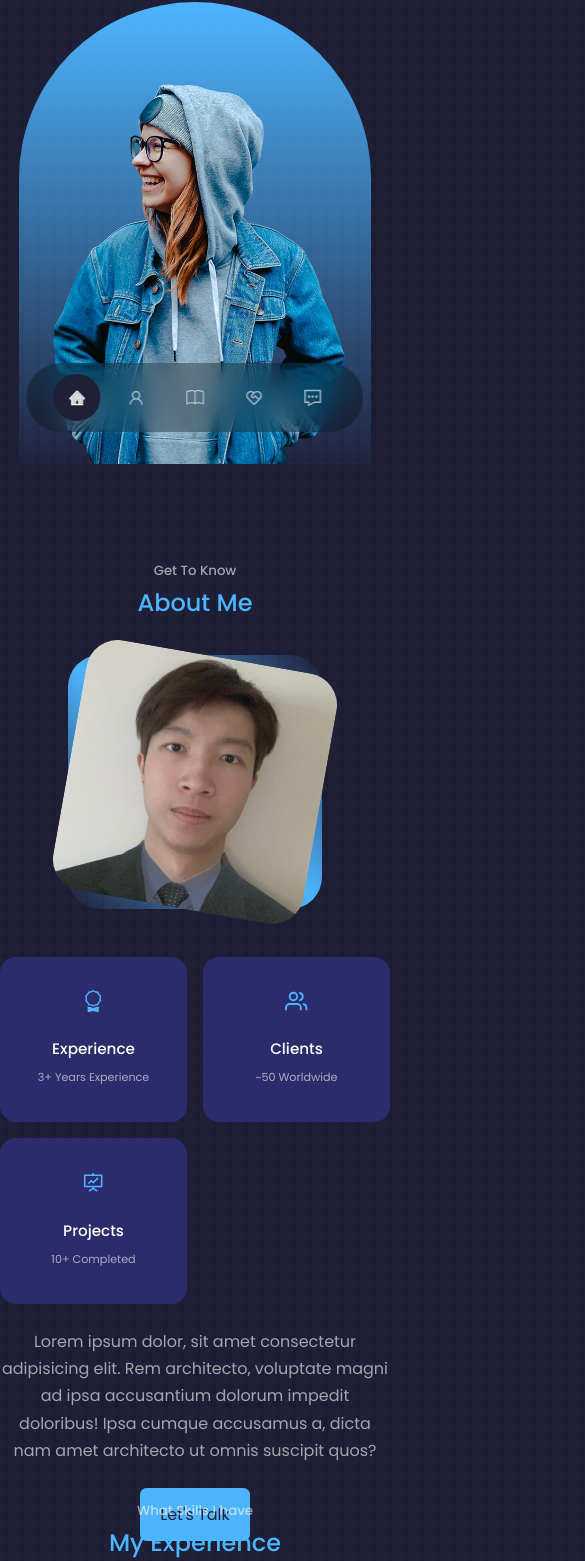
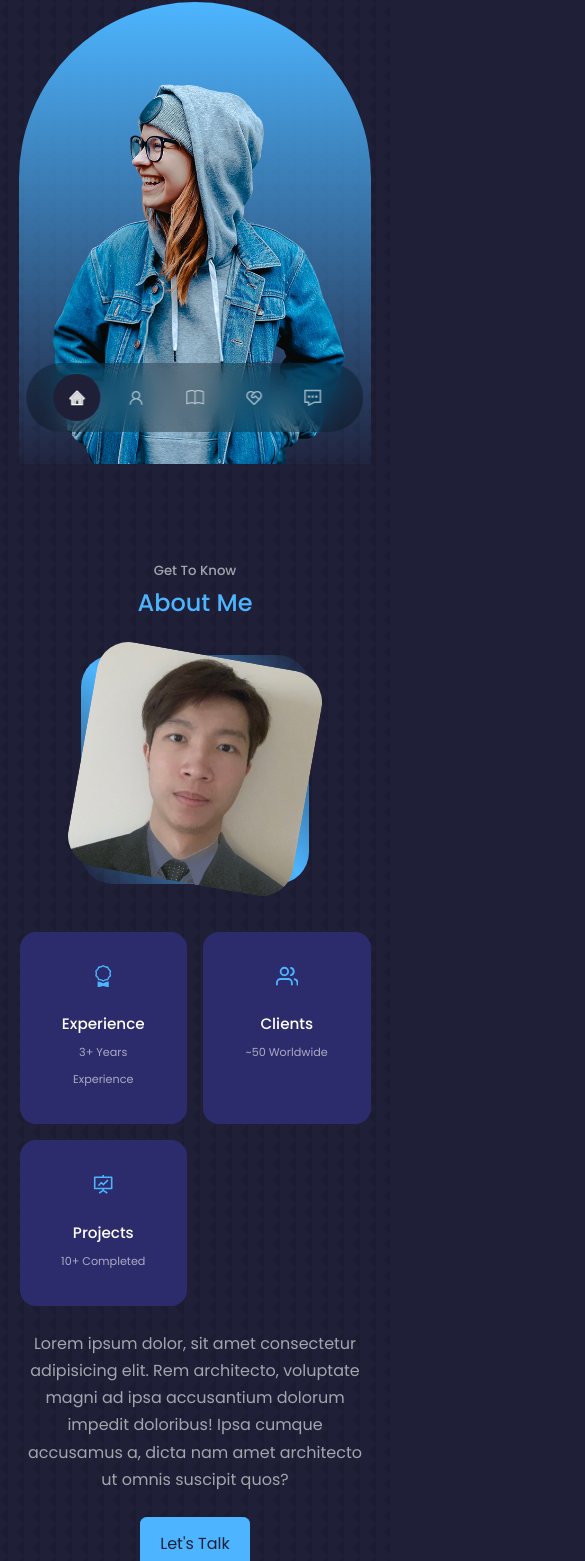
Before and after one commit to Mingen-Xiao/react-portfolio-website, a React (Create React App) app: page / in a window 390 px wide. Shown: the part 380-1941 px from the top of the page, 585 px wide, since content can reach past the window. Built offline with nearby package versions, Linux system fonts and the light colour scheme.

Commit message:
completed experience page

```diff
--- a/src/components/experience/experience.css
+++ b/src/components/experience/experience.css
@@ -43,39 +43,30 @@
 /* For Tablets Size */
 /* ================== MEDIA QUERIES (MEDIUM DEVICES) ================ */
 @media screen and (max-width: 1024px) {
-    .about__container {
+    .experience__container {
         grid-template-columns: 1fr;
-        gap: 0;
     }
 
-    .about__me {
-        width: 50%;
-        margin: 2rem auto 4rem;
+    .experience__container > div {
+        width: 80%;
+        padding: 2rem;
+        margin: 0 auto;
     }
 
-    .about__content p {
-        margin: 1rem 0 1.5rem;
+    .experience__content p {
+        padding: 1rem;
     }
 }
 
 /* For Mobile Phones */
 /* ================== MEDIA QUERIES (SMALL DEVICES) ================ */
 @media screen and (max-width: 600px) {
-    .about__me {
-        width: 65%;
-        margin: 0 auto 3rem;
-    }
-
-    .about__cards {
-        grid-template-columns: 1fr 1fr;
+    .experience__container {
         gap: 1rem;
     }
 
-    .about__content {
-        text-align: center;
-    }
-
-    .about__content p {
-        margin: 1.5rem 0;
+    .experience__container > div {
+        width: 100%;
+        padding: 2rem 1rem;
     }
 }
--- a/src/index.css
+++ b/src/index.css
@@ -23,7 +23,7 @@
 
     --container-width-lg: 75%;
     --container-width-md: 86%;
-    --container-width-ms: 90%;
+    --container-width-sm: 90%;
 }
 
 html {
@@ -63,7 +63,6 @@
 
 section {
     margin-top: 8rem;
-    height: 100vh;
 }
 
 section > h2,
```
